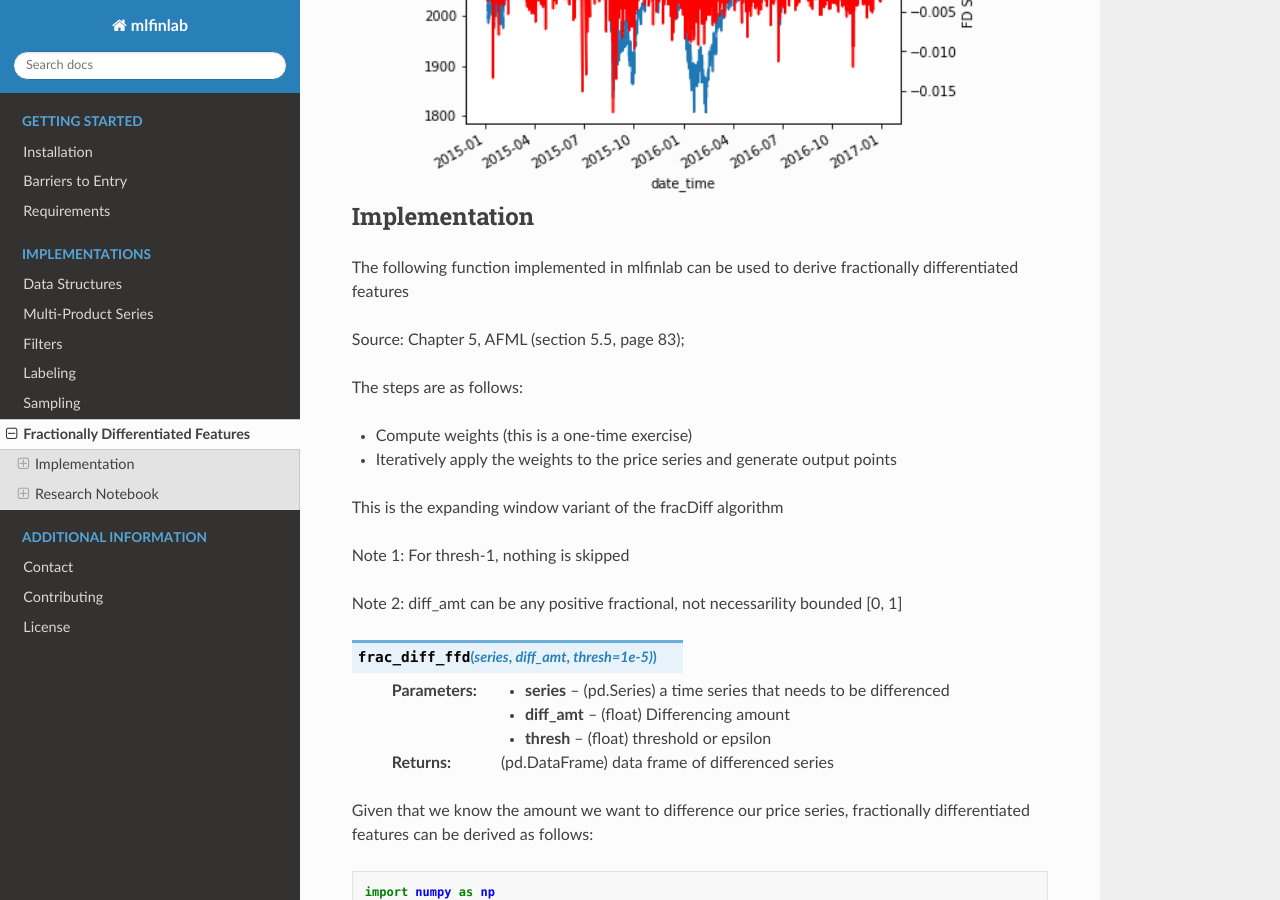
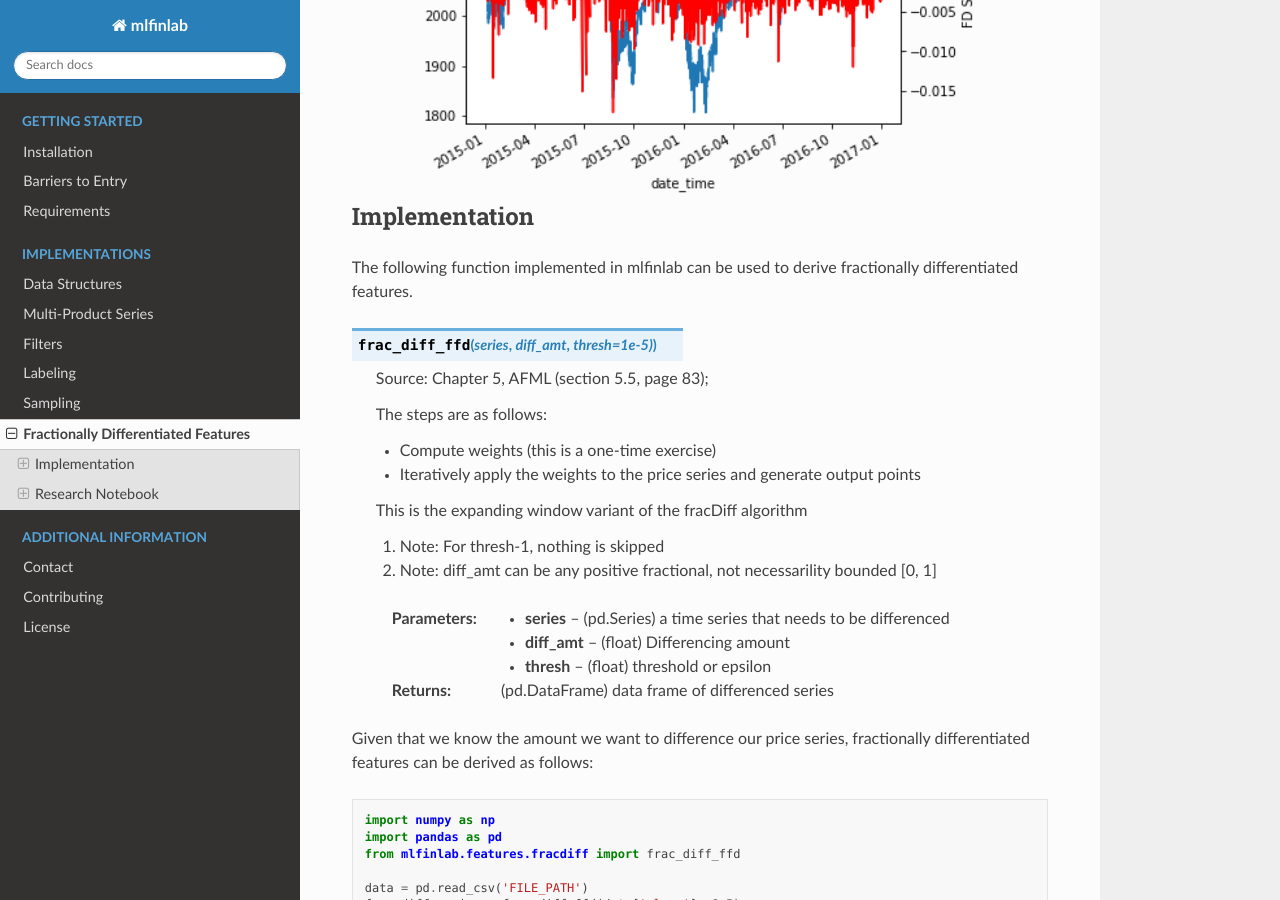
Before and after one commit to hudson-and-thames/mlfinlab, a Sphinx documentation site: the page built from docs/source/implementations/frac_diff.rst, in a window 1280 px wide and 900 px high, scrolled down 712 px. Built offline with Sphinx 7.4.7 and the Read the Docs theme 2.0.0, drawn with Linux system fonts in a browser that asks for light colours.

Commit message:
* Updated frac diff

```diff
--- a/docs/source/implementations/frac_diff.rst
+++ b/docs/source/implementations/frac_diff.rst
@@ -15,23 +15,22 @@ The following graph shows a fractionally differenced series plotted over the ori
 Implementation
 ==============
 
-The following function implemented in mlfinlab can be used to derive fractionally differentiated features
+The following function implemented in mlfinlab can be used to derive fractionally differentiated features.
 
-Source: Chapter 5, AFML (section 5.5, page 83);
-
-The steps are as follows:
-
-- Compute weights (this is a one-time exercise)
-
-- Iteratively apply the weights to the price series and generate output points
-
-This is the expanding window variant of the fracDiff algorithm
-
-Note 1: For thresh-1, nothing is skipped
-
-Note 2: diff_amt can be any positive fractional, not necessarility bounded [0, 1]
 
 .. function::  frac_diff_ffd(series, diff_amt, thresh=1e-5))
+
+    Source: Chapter 5, AFML (section 5.5, page 83);
+
+    The steps are as follows:
+
+    - Compute weights (this is a one-time exercise)
+    - Iteratively apply the weights to the price series and generate output points
+
+    This is the expanding window variant of the fracDiff algorithm
+
+    1. Note: For thresh-1, nothing is skipped
+    2. Note: diff_amt can be any positive fractional, not necessarility bounded [0, 1]
 
     :param series: (pd.Series) a time series that needs to be differenced
     :param diff_amt: (float) Differencing amount
@@ -45,9 +44,7 @@ Given that we know the amount we want to difference our price series, fractional
 	import pandas as pd
 	from mlfinlab.features.fracdiff import frac_diff_ffd
 
-
 	data = pd.read_csv('FILE_PATH')
-
 	frac_diff_series = frac_diff_ffd(data['close'], 0.5)
 
 Research Notebook
@@ -58,6 +55,6 @@ The following research notebook can be used to better understand fractionally di
 Fractionally Differentiated Features
 ~~~~~~~~~~~~~~~~~~~~~~~~~~~~~~~~~~~~
 
-`Fractionally Differentiated Features`_
+* `Fractionally Differentiated Features`_
 
 .. _Fractionally Differentiated Features: https://github.com/hudson-and-thames/research/blob/master/Chapter5/Chapter5_Exercises.ipynb
```
Also changed, not shown: 1 other file.
